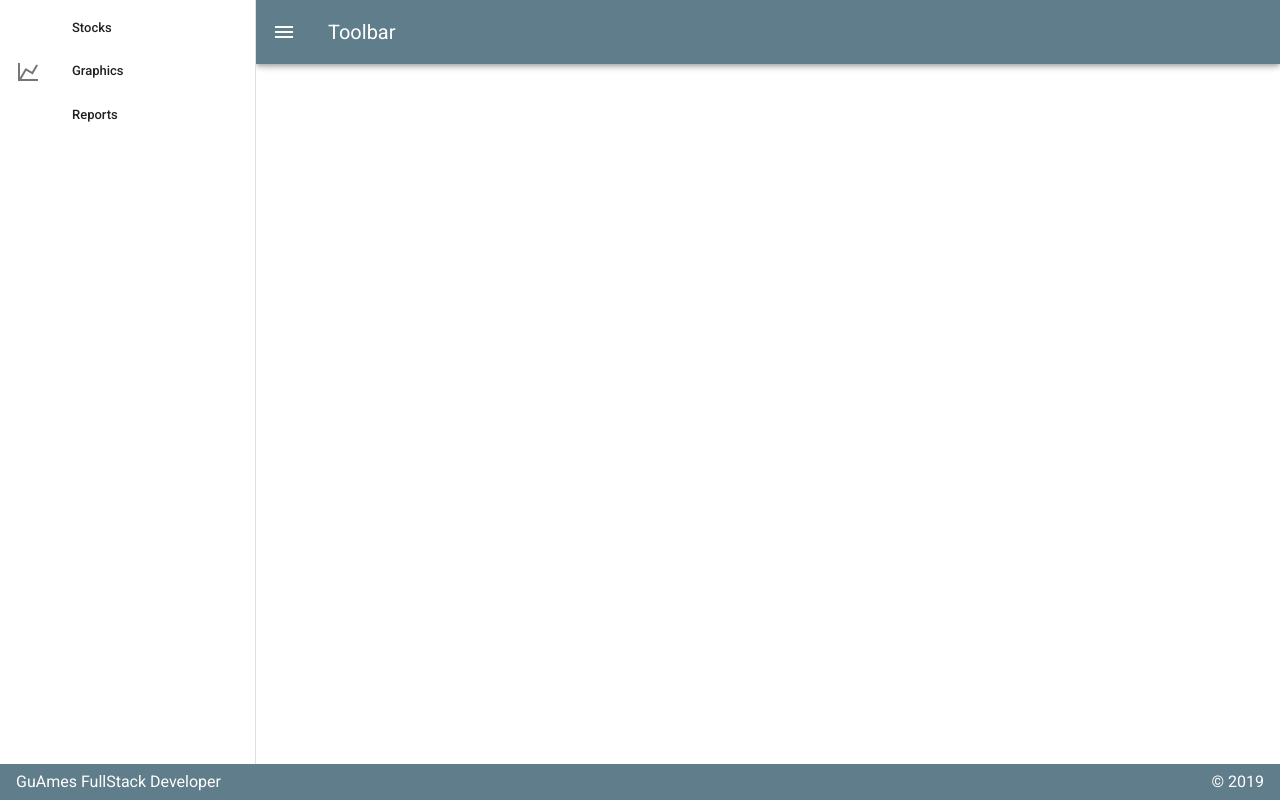
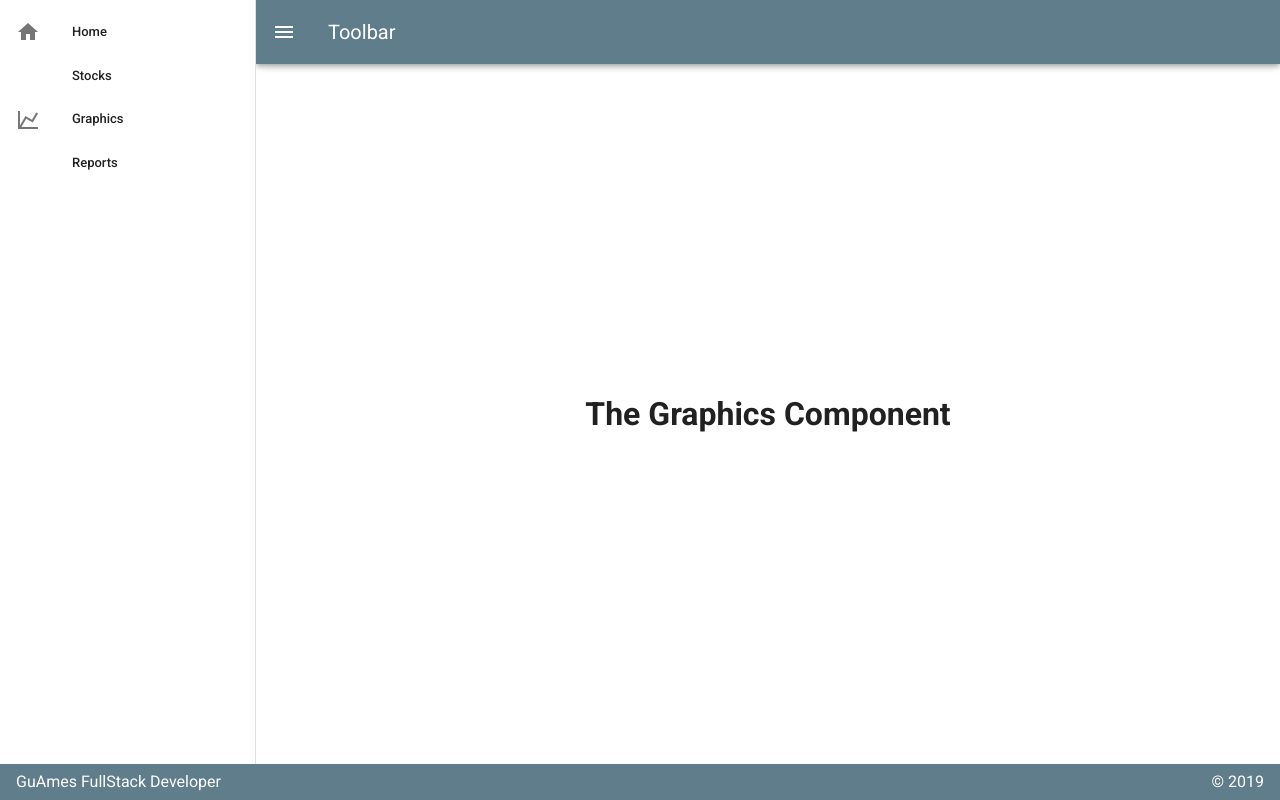
Before and after one commit to guames/stock-exchange, a Vue app: page /graphics in a window 1280 px wide. Both pictures are taken after a click on the button 28 px from the left and 32 px from the top of the page. Built offline with nearby package versions, Linux system fonts and the light colour scheme.

Commit message:
graphics and reports components

```diff
--- a/src/App.vue
+++ b/src/App.vue
@@ -15,6 +15,14 @@
             app
     >
       <v-list dense>
+        <v-list-item>
+          <v-list-item-action>
+            <v-icon>mdi-home</v-icon>
+          </v-list-item-action>
+          <v-list-item-content>
+            <v-list-item-title>Home</v-list-item-title>
+          </v-list-item-content>
+        </v-list-item>
         <v-list-item>
           <v-list-item-action>
             <v-icon>mdi-coin</v-icon>
--- /dev/null
+++ b/src/components/graphics/Graphics.vue
@@ -0,0 +1,13 @@
+<template>
+    <h1>The Graphics Component</h1>
+</template>
+
+<script>
+    export default {
+        name: "Graphics"
+    }
+</script>
+
+<style scoped>
+
+</style>
--- /dev/null
+++ b/src/components/reports/Reports.vue
@@ -0,0 +1,13 @@
+<template>
+    <h1>The Reports Component</h1>
+</template>
+
+<script>
+    export default {
+        name: "Reports"
+    }
+</script>
+
+<style scoped>
+
+</style>
--- a/src/routes.js
+++ b/src/routes.js
@@ -2,11 +2,15 @@ import Home from "./components/Home";
 import Stocks from "./components/stocks/Stocks";
 import PortfolioStock from "./components/portfolio/Stock";
 import StocksStock from "./components/stocks/Stock";
+import Graphics from "./components/graphics/Graphics";
+import Reports from "./components/reports/Reports";
 
 export const routes = [
     {path: '/', component: Home},
     {path: '/portfolio', component: Home},
     {path: '/portfolio/stock', component: PortfolioStock},
     {path: '/stocks/stock', component: StocksStock},
-    {path: '/stocks', component: Stocks}
+    {path: '/stocks', component: Stocks},
+    {path: '/graphics', component: Graphics},
+    {path: '/reports', component: Reports}
 ]
```
